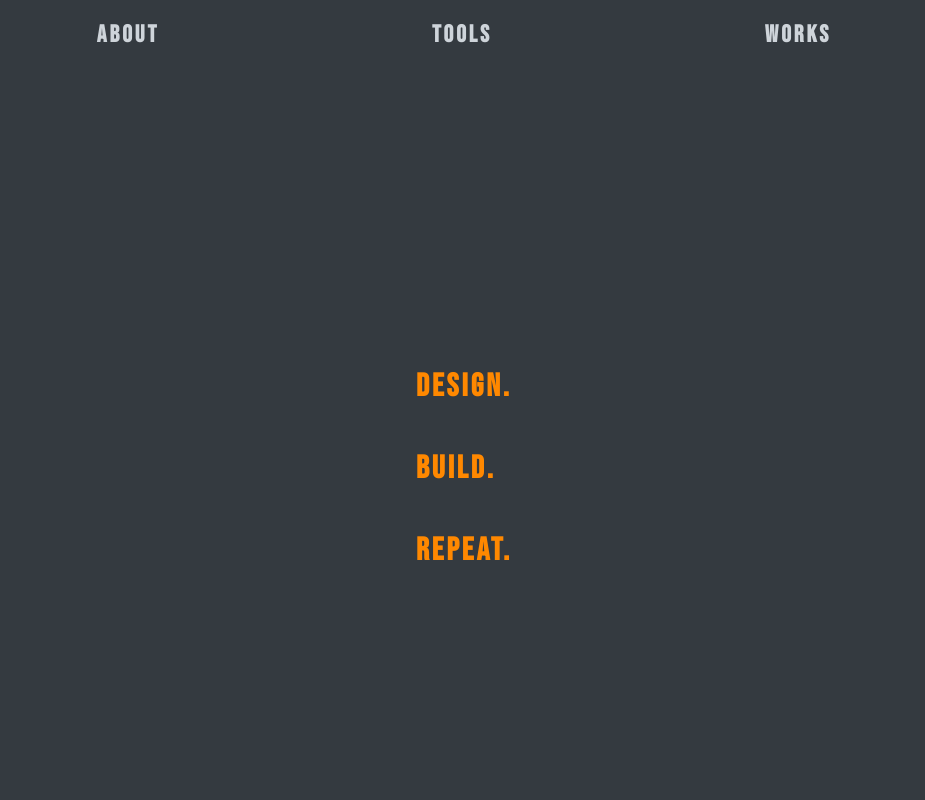
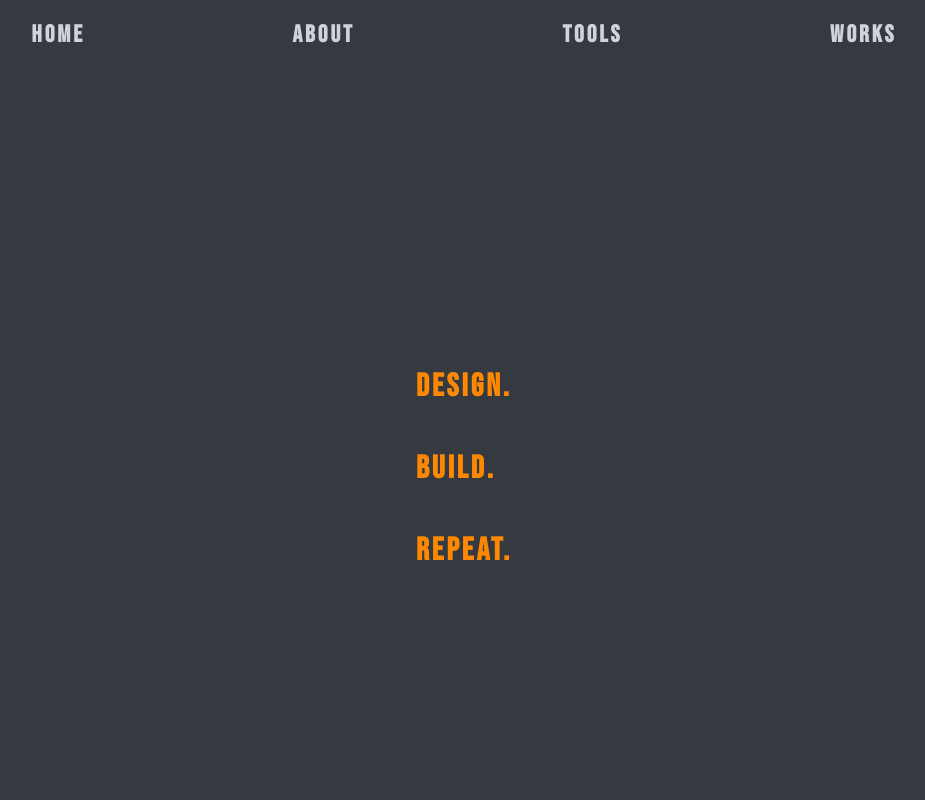
Before and after one commit to Logan-Alvarez/Logan-Alvarez.github.io, a React (Create React App) app: page / in a window 1280 px wide. Shown: the top 800 px of the page, without its empty margins (176-1101 px from the left). Built offline with nearby package versions, Linux system fonts and the light colour scheme.

Commit message:
Added Home button

```diff
--- a/src/components/Header.tsx
+++ b/src/components/Header.tsx
@@ -4,6 +4,11 @@ function Header() {
   return (
     <div className="Header">
       <ul className="nav-links">
+        <li>
+          <Link to={"/"}>
+            <h2>Home</h2>
+          </Link>
+        </li>
         <li>
           <Link to={"/about"}>
             <h2>About</h2>
```
Also changed, not shown: public/icecream.JPG.
